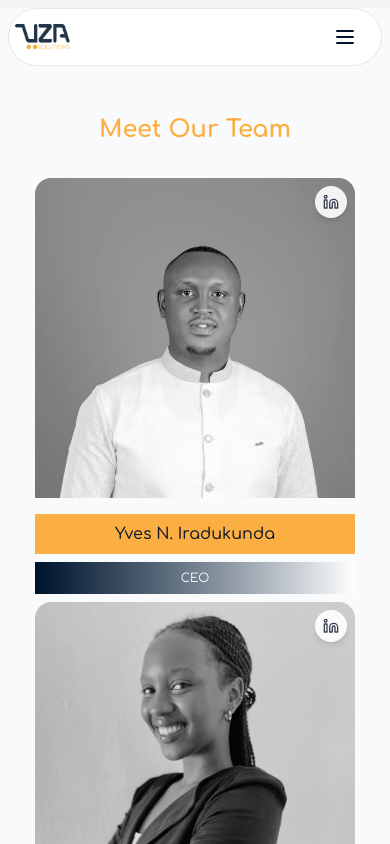
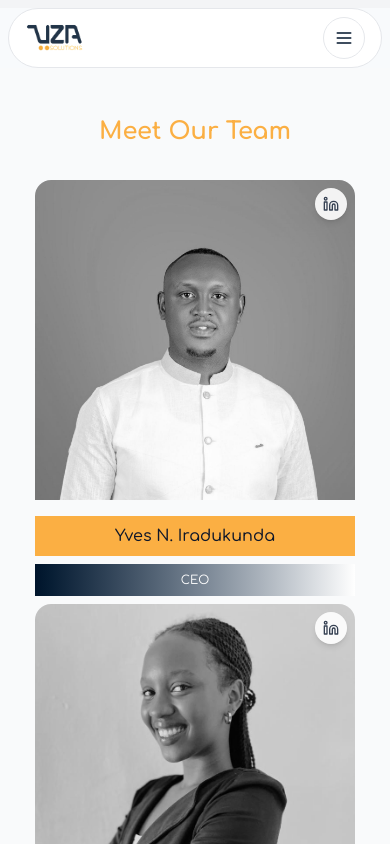
Before and after one commit to Kgadrw/uzasolution, a Next.js app: page /about in a window 390 px wide. Built offline with nearby package versions, Linux system fonts and the light colour scheme; a web font is replaced by a local one.

Commit message:
added new menu toggle

```diff
--- a/src/components/navbar.jsx
+++ b/src/components/navbar.jsx
@@ -68,7 +68,7 @@ export default function Navbar({ initialSolid = false, overlay = false }) {
         }`}
       >
         {/* Logo */}
-        <Link href="/" className="flex items-center -ml-3 sm:-ml-4 md:-ml-5 lg:-ml-7 xl:-ml-10">
+        <Link href="/" className="flex items-center ml-0 sm:-ml-4 md:-ml-5 lg:-ml-7 xl:-ml-10">
           <Image
             src="/uza.png"
             alt="UZA Solutions Logo"
@@ -114,12 +114,16 @@ export default function Navbar({ initialSolid = false, overlay = false }) {
           onClick={() => setShowMobileMenu(!showMobileMenu)}
           aria-label="Toggle Menu"
           aria-expanded={showMobileMenu}
-          className="lg:hidden p-2 hover:bg-gray-100 transition-colors"
+          className={`lg:hidden relative p-2.5 rounded-full border transition-all duration-300 ${
+            showMobileMenu
+              ? 'bg-[#00142B] border-[#00142B] shadow-md shadow-[#00142B]/30'
+              : 'bg-white/90 backdrop-blur border-gray-200 hover:border-[#FBAF43] hover:shadow-md hover:shadow-[#FBAF43]/25'
+          }`}
         >
           {showMobileMenu ? (
-            <X className="w-6 h-6 text-[#00142B]" />
+            <X className="w-5 h-5 text-white" />
           ) : (
-            <Menu className="w-6 h-6 text-[#00142B]" />
+            <Menu className="w-5 h-5 text-[#00142B]" />
           )}
         </button>
       </div>
@@ -128,7 +132,7 @@ export default function Navbar({ initialSolid = false, overlay = false }) {
       {showMobileMenu && (
         <div
           ref={mobileMenuRef}
-          className="lg:hidden absolute top-full left-0 right-0 mt-2 bg-white shadow-lg border-t"
+          className="lg:hidden absolute top-full right-0 mt-2 w-1/2 min-w-[220px] bg-white shadow-xl border border-gray-200 rounded-l-2xl overflow-hidden"
         >
           <div className="px-4 py-4 flex flex-col space-y-2">
             {links.map((href, i) => (
```
